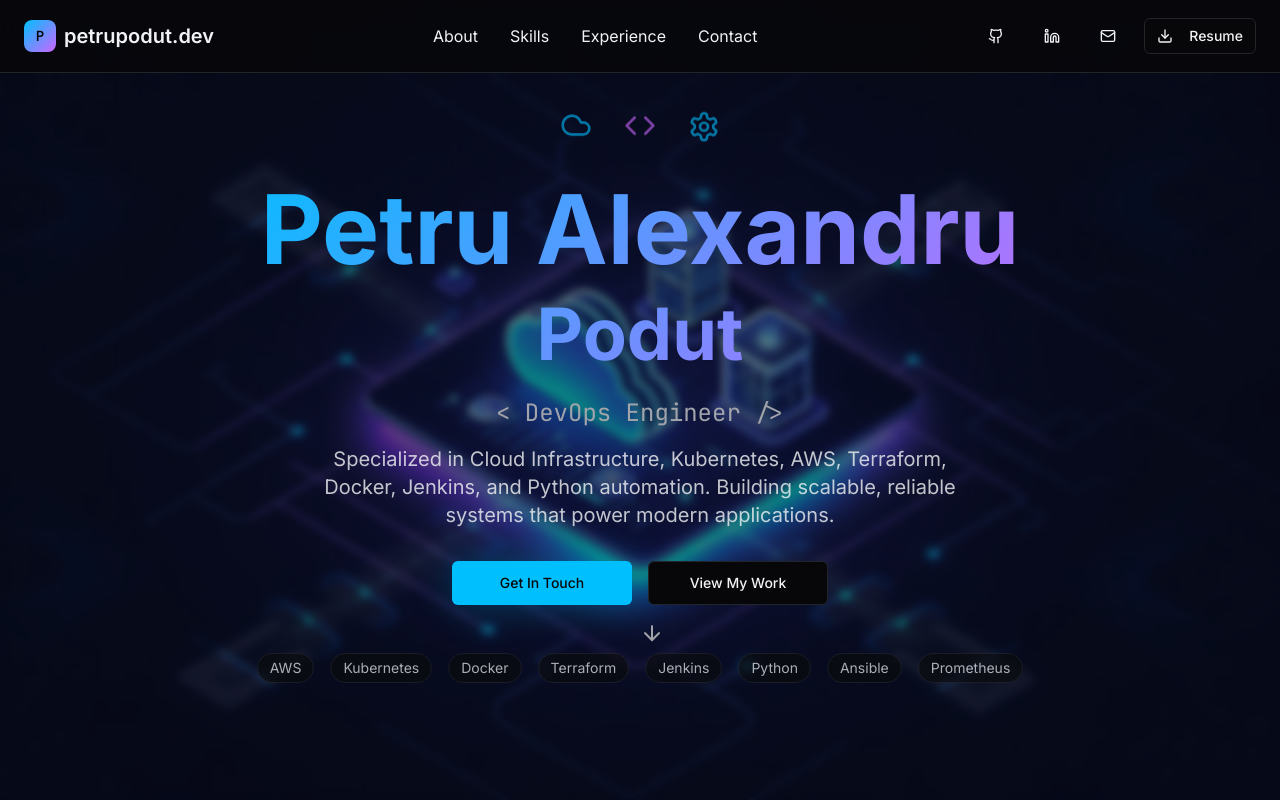
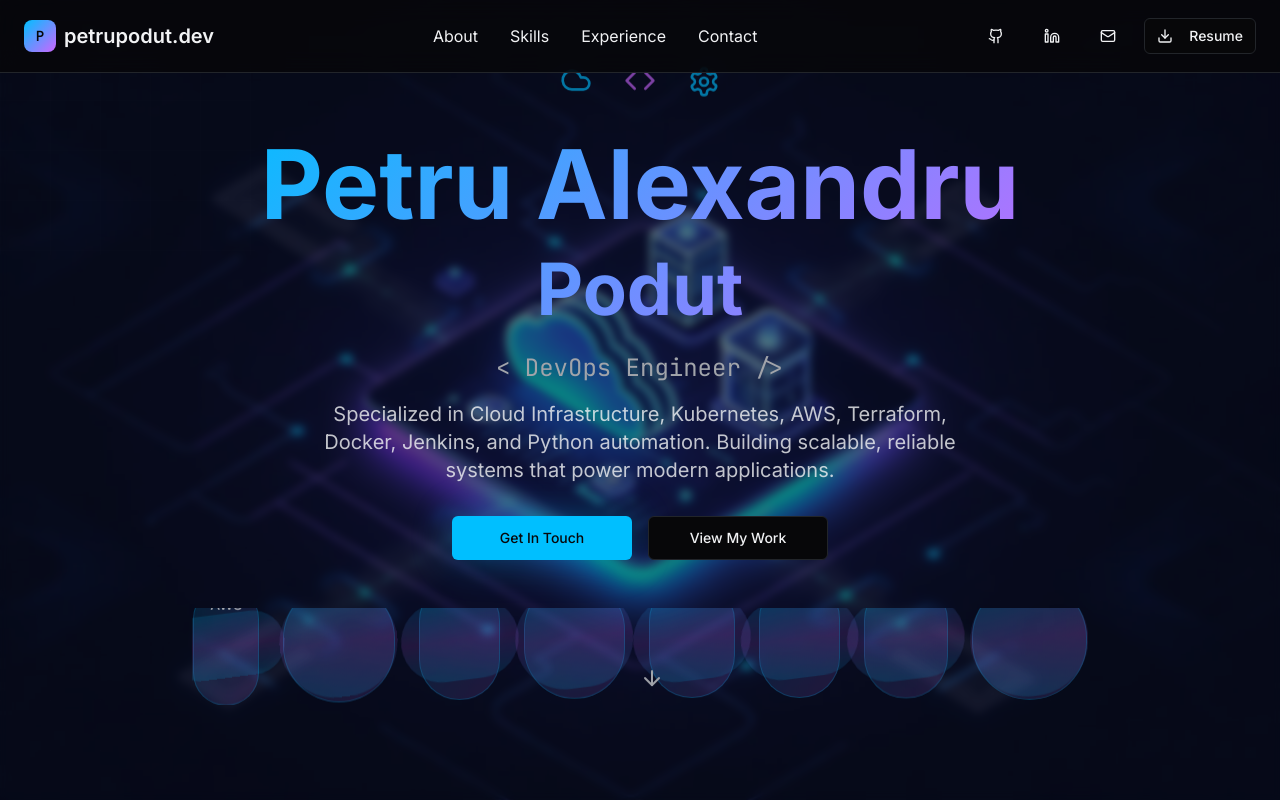
Before and after one commit to podut/devops-journey-unlocked, a React (Vite) app: page / in a window 1280 px wide. Shown: the top 800 px of the page. Built offline with nearby package versions, Linux system fonts and the light colour scheme.

Commit message:
Add special effects to hero section

```diff
--- a/src/components/Hero.tsx
+++ b/src/components/Hero.tsx
@@ -50,23 +50,67 @@ const Hero = () => {
           </p>
 
           <div className="flex flex-col sm:flex-row gap-4 justify-center items-center mb-12">
-            <Button size="lg" className="min-w-[180px] shadow-glow">
+            <Button
+              size="lg"
+              className="min-w-[180px] shadow-glow"
+              onClick={() => document.getElementById('contact')?.scrollIntoView({ behavior: 'smooth' })}
+            >
               Get In Touch
             </Button>
-            <Button variant="outline" size="lg" className="min-w-[180px]">
+            <Button
+              variant="outline"
+              size="lg"
+              className="min-w-[180px]"
+              onClick={() => document.getElementById('contact')?.scrollIntoView({ behavior: 'smooth' })}
+            >
               View My Work
             </Button>
           </div>
 
-          {/* Tech Stack Preview */}
-          <div className="flex flex-wrap justify-center gap-4 opacity-70">
-            {['AWS', 'Kubernetes', 'Docker', 'Terraform', 'Jenkins', 'Python', 'Ansible', 'Prometheus'].map((tech) => (
-              <span
+          {/* Tech Stack Bubbles */}
+          <div className="relative flex flex-wrap justify-center gap-6 opacity-70 min-h-[120px] overflow-hidden">
+            {['AWS', 'Kubernetes', 'Docker', 'Terraform', 'Jenkins', 'Python', 'Ansible', 'Prometheus'].map((tech, index) => (
+              <div
                 key={tech}
-                className="px-3 py-1 text-sm bg-card border border-border rounded-full text-card-foreground hover:bg-accent/20 transition-colors cursor-default"
+                className={`
+                  group relative px-4 py-2 text-sm bg-gradient-to-br from-primary/20 to-accent/20
+                  border border-primary/30 rounded-full text-foreground
+                  cursor-pointer transition-all duration-300 ease-out
+                  hover:scale-110 hover:shadow-lg hover:shadow-primary/25
+                  animate-bounce hover:animate-none
+                  backdrop-blur-sm
+                `}
+                style={{
+                  animationDelay: `${index * 0.2}s`,
+                  animationDuration: '3s'
+                }}
+                onMouseEnter={(e) => {
+                  const element = e.currentTarget;
+                  const randomX = (Math.random() - 0.5) * 200;
+                  const randomY = (Math.random() - 0.5) * 100;
+                  element.style.transform = `translate(${randomX}px, ${randomY}px) rotate(${Math.random() * 360}deg) scale(1.2)`;
+                  element.style.opacity = '0.8';
+                }}
+                onMouseLeave={(e) => {
+                  const element = e.currentTarget;
+                  element.style.transform = 'translate(0, 0) rotate(0deg) scale(1)';
+                  element.style.opacity = '0.7';
+                }}
               >
-                {tech}
-              </span>
+                {/* Rotating glow effect */}
+                <div className="absolute inset-0 rounded-full bg-gradient-to-r from-primary via-accent to-primary opacity-20 animate-spin"
+                     style={{ animationDuration: '4s' }}></div>
+
+                {/* Bubble shine effect */}
+                <div className="absolute top-1 left-1 w-2 h-2 bg-white/40 rounded-full animate-pulse"></div>
+
+                {/* Text */}
+                <span className="relative z-10 font-medium">{tech}</span>
+
+                {/* Floating particles */}
+                <div className="absolute -top-1 -right-1 w-1 h-1 bg-primary rounded-full animate-ping"
+                     style={{ animationDelay: `${index * 0.3}s` }}></div>
+              </div>
             ))}
           </div>
         </div>
```
